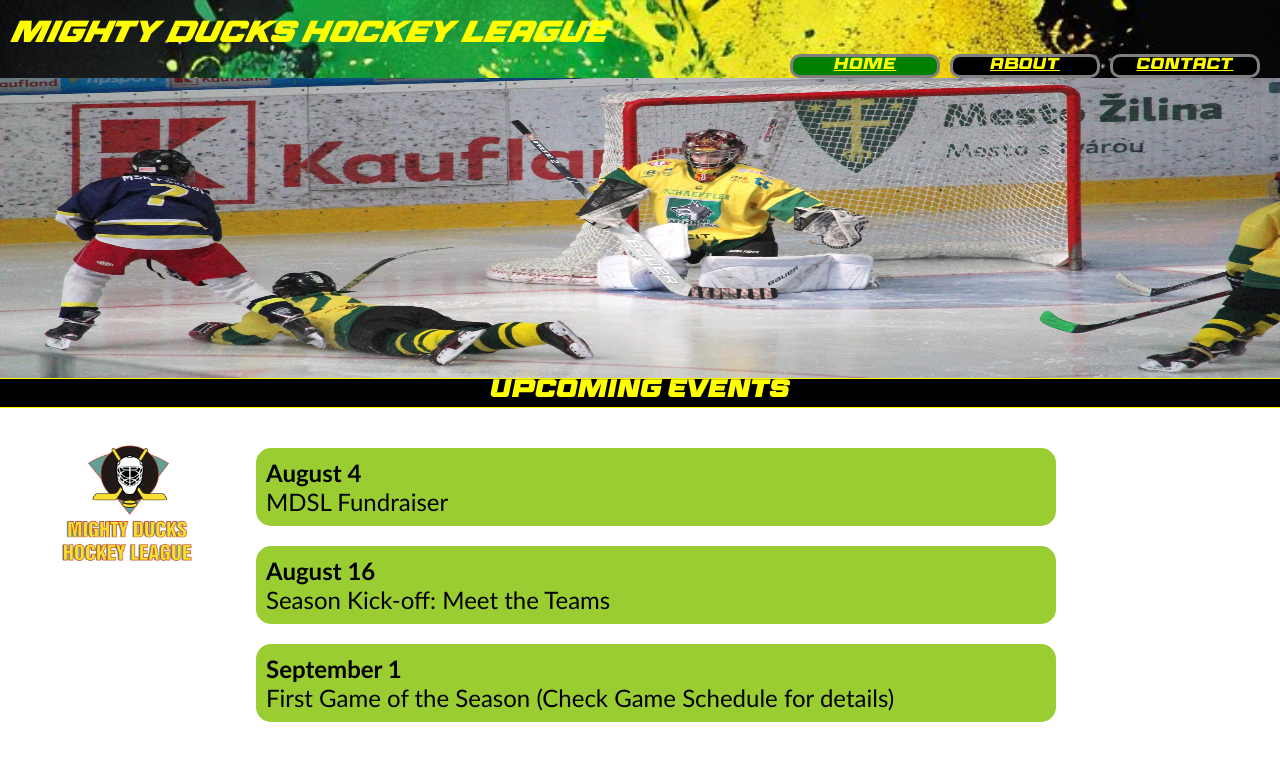
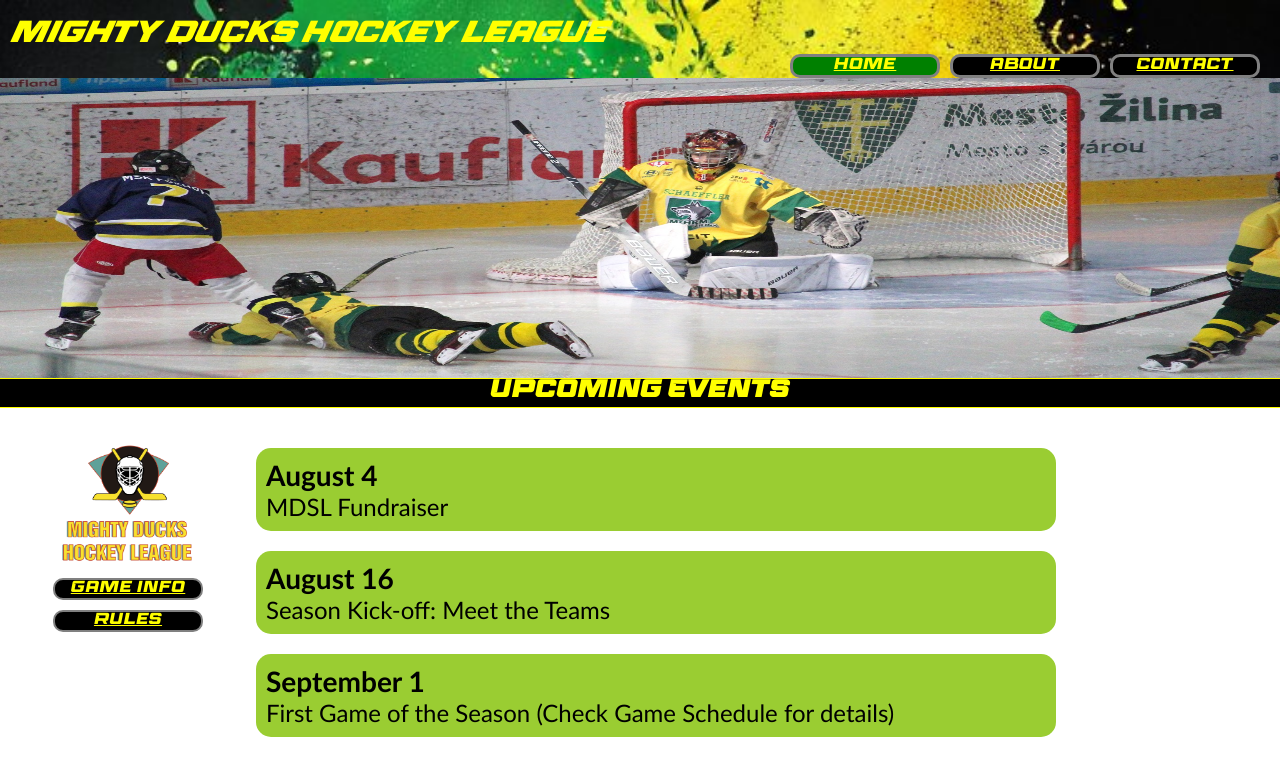
Before and after one commit to becca221b/MDHL_Ozuna, a plain HTML site: page index.html in a window 1280 px wide. Drawn offline with Linux system fonts and the light colour scheme.

Commit message:
add game info button

```diff
--- a/index.html
+++ b/index.html
@@ -27,19 +27,21 @@
         <div class="container">
             <aside>
                 <img src="assets/Logo_Mighty_ducks-01.png" alt="Logo" width="75">
+                <a href="game_info.html">Game info</a>
+                <a href="rules.html">Rules</a>
             </aside>
 
             <article>
                 <div class="fechas">
-                    <p><b>August 4</b></p>
+                    <h3>August 4</h3>
                     <p>MDSL Fundraiser</p>
                 </div>
                 <div class="fechas">
-                    <p><b>August 16</b></p>
+                    <h3>August 16</h3>
                     <p>Season Kick-off: Meet the Teams</p>
                 </div>
                 <div class="fechas">
-                    <p><b>September 1</b></p>
+                    <h3>September 1</h3>
                     <p>First Game of the Season (Check Game Schedule for details)</p>
                 </div>
             </article>
--- a/style.css
+++ b/style.css
@@ -32,7 +32,6 @@ header h1{
     font-style: oblique;
     display: flex;
     width: 700px;
-    justify-content: baseline;
     margin-top: 20px;
     padding-left: 10px;
     color: yellow;
@@ -79,14 +78,32 @@ aside{
     display: flex;
     flex-basis: 20%;
     display: flex;
-    justify-content: center;
-
+    justify-content: flex-start;
+    align-items: center;
+    flex-direction: column;
 }
 
 aside img{
     height: 150px;
     width: 150px;
     margin-top: 20px;
+}
+aside a{
+    font-size: 1rem;
+    border-style: solid;
+    border-width: 2px;
+    border-color: gray;
+    background-color: black;
+    color: yellow;
+    display: flex;
+    justify-content: center;
+    align-items: center;
+    border-radius: 10px;
+    width: 150px;
+    margin-bottom: 10px;
+}
+aside a[href="#"]{
+    background-color: green;
 }
 article{
     font-size: 1.5rem;
@@ -125,7 +142,6 @@ article div{
     margin-left: 50px;
 }
 .table-container{
-    margin: 150 px auto;
     width: 800px;
 }
 table{
```
Also changed, not shown: about.html (+2 -0 lines), contact.html (+3 -1 lines), game_info.html (+3 -1 lines), rules.html (+2 -0 lines).
